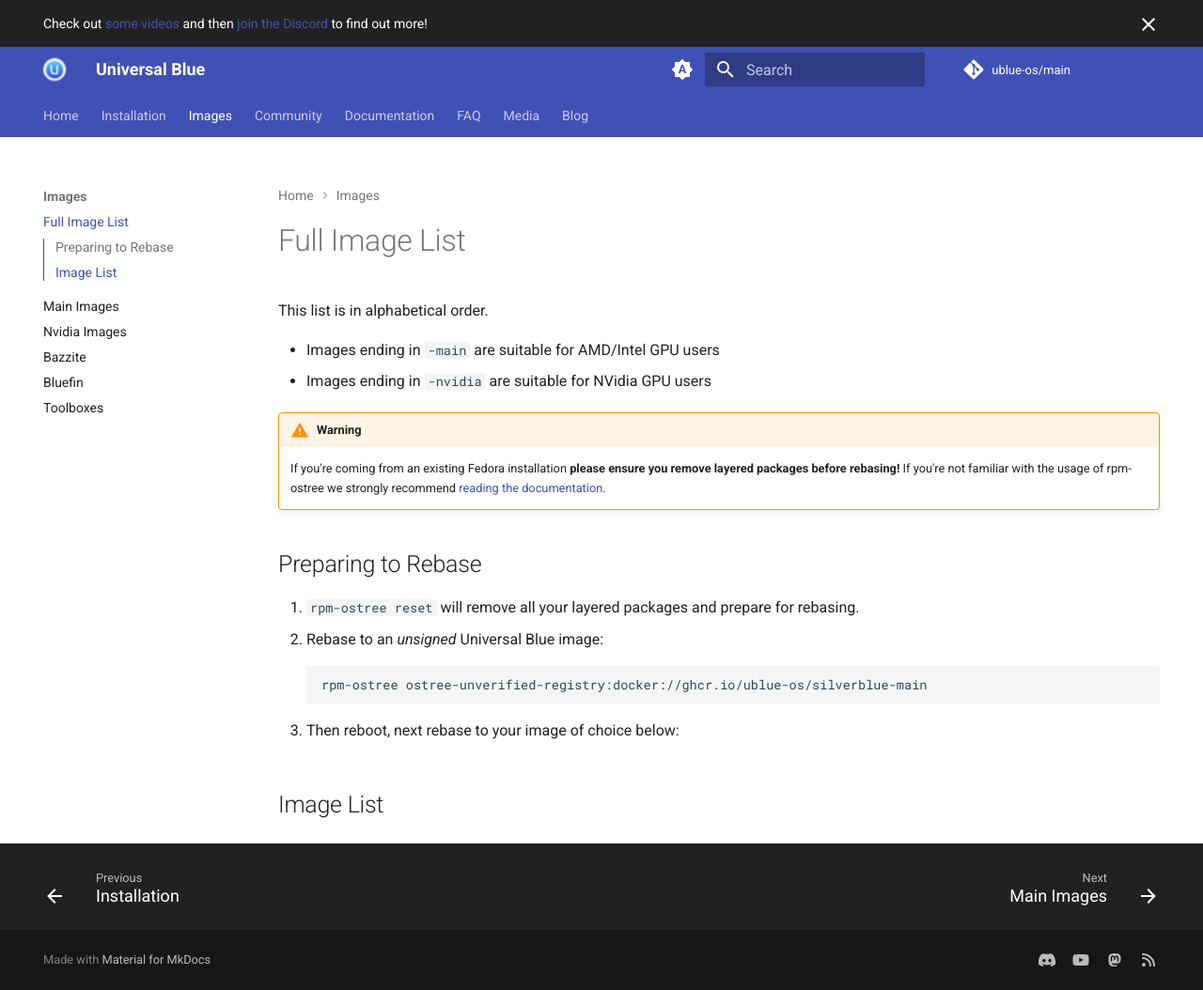
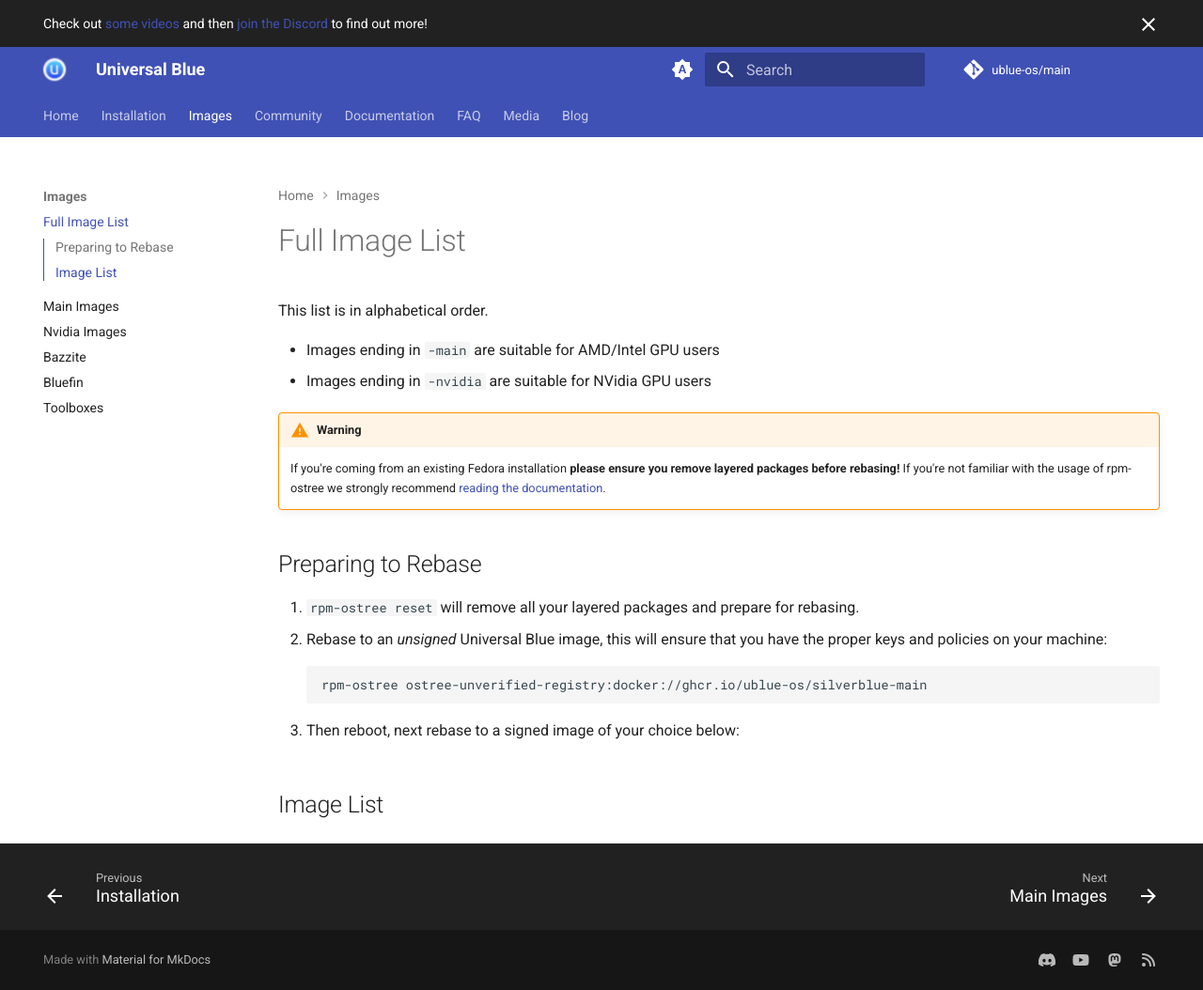
Before and after one commit to ublue-os/website, an MkDocs documentation site: the page built from docs/images.md, in a window 1280 px wide and 1054 px high. Shown: the whole window at 94% size. Built offline with MkDocs 1.6.1 and Material for MkDocs 9.7.7, drawn with Linux system fonts in a browser that asks for light colours; comment, search, counter and statistics services are not loaded.

Commit message:
fix: clarify wording

```diff
--- a/docs/images.md
+++ b/docs/images.md
@@ -10,11 +10,11 @@ This list is in alphabetical order.
 ## Preparing to Rebase
 
 1. `rpm-ostree reset` will remove all your layered packages and prepare for rebasing.
-2. Rebase to an *unsigned* Universal Blue image:
+2. Rebase to an *unsigned* Universal Blue image, this will ensure that you have the proper keys and policies on your machine:
 
         rpm-ostree ostree-unverified-registry:docker://ghcr.io/ublue-os/silverblue-main
 
-4. Then reboot, next rebase to your image of choice below:
+4. Then reboot, next rebase to a signed image of your choice below:
 
 ## Image List
 
```
